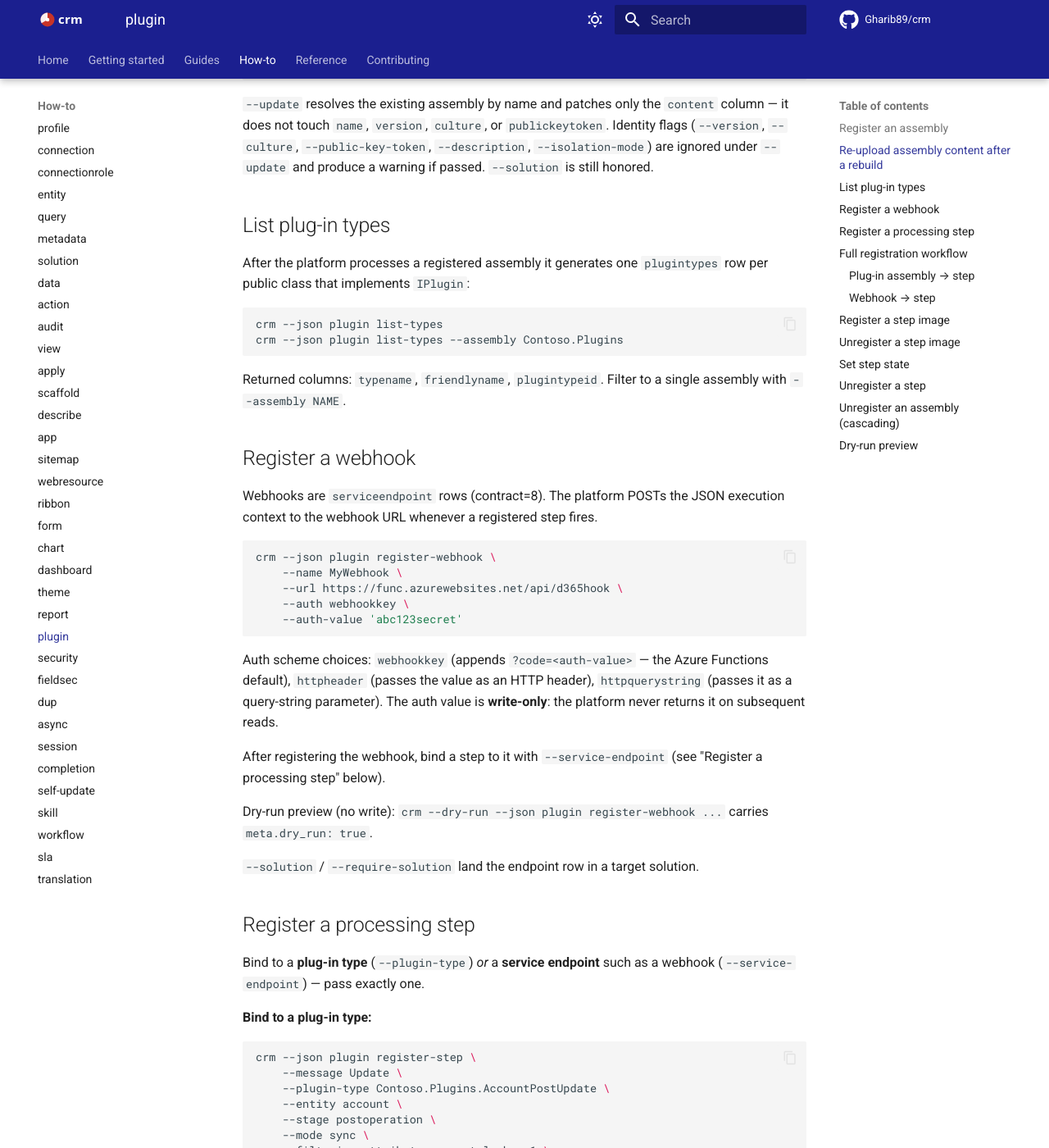
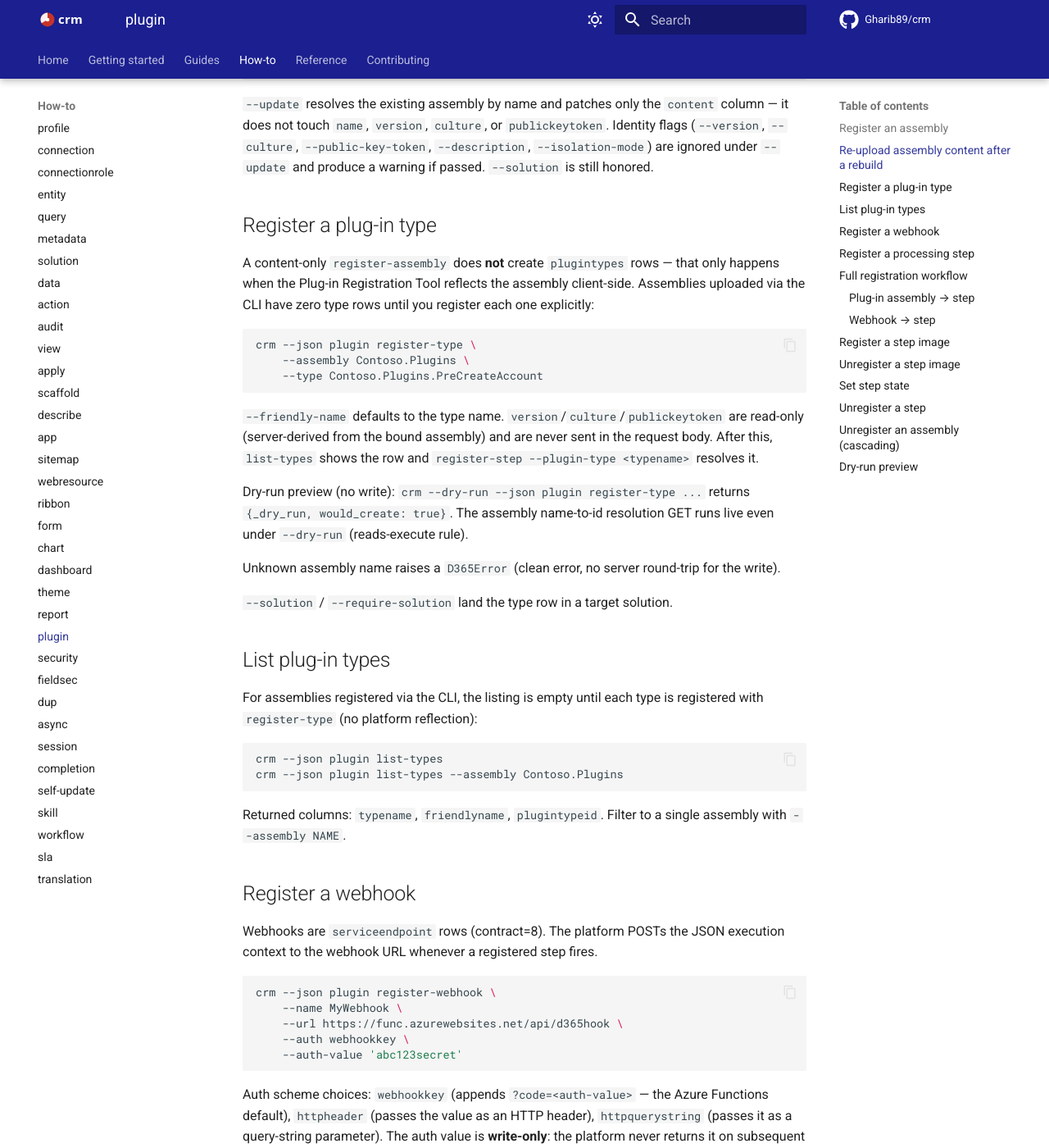
Before and after one commit to Gharib89/crm, an MkDocs documentation site: the page built from docs/how-to/plugin.md, in a window 1280 px wide and 1400 px high, scrolled down 631 px. Shown: the whole window at 82% size. Built offline with MkDocs 1.6.1 and Material for MkDocs 9.7.7, drawn with Linux system fonts in a browser that asks for light colours; comment, search, counter and statistics services are not loaded; some of the changed text lies outside the part shown.

Commit message:
docs(plugin): document register-type; fix auto-created-plugintype claims
Adds a "Register a plug-in type" how-to section (the complete
register-assembly -> register-type -> register-step flow), a register-type
entry to the shipped skill's plugin workflow, and a README mention. Corrects
docs/skill text that wrongly said the platform auto-creates / generates
plugintype rows via reflection — a content-only Web API upload creates none.

Co-Authored-By: Claude Opus 4.8 (1M context) <noreply@anthropic.com>
Claude-Session: https://claude.ai/code/session_011M9L8P7t6MYTRvsnGFeWJ1

````diff
--- a/docs/how-to/plugin.md
+++ b/docs/how-to/plugin.md
@@ -29,10 +29,37 @@ Identity flags (`--version`, `--culture`, `--public-key-token`, `--description`,
 `--isolation-mode`) are ignored under `--update` and produce a warning if passed.
 `--solution` is still honored.
 
+## Register a plug-in type
+
+A content-only `register-assembly` does **not** create `plugintypes` rows — that
+only happens when the Plug-in Registration Tool reflects the assembly client-side.
+Assemblies uploaded via the CLI have zero type rows until you register each one
+explicitly:
+
+```bash
+crm --json plugin register-type \
+    --assembly Contoso.Plugins \
+    --type Contoso.Plugins.PreCreateAccount
+```
+
+`--friendly-name` defaults to the type name. `version`/`culture`/`publickeytoken`
+are read-only (server-derived from the bound assembly) and are never sent in the
+request body. After this, `list-types` shows the row and `register-step
+--plugin-type <typename>` resolves it.
+
+Dry-run preview (no write): `crm --dry-run --json plugin register-type ...`
+returns `{_dry_run, would_create: true}`. The assembly name-to-id resolution GET
+runs live even under `--dry-run` (reads-execute rule).
+
+Unknown assembly name raises a `D365Error` (clean error, no server round-trip
+for the write).
+
+`--solution` / `--require-solution` land the type row in a target solution.
+
 ## List plug-in types
 
-After the platform processes a registered assembly it generates one `plugintypes`
-row per public class that implements `IPlugin`:
+For assemblies registered via the CLI, the listing is empty until each type is
+registered with `register-type` (no platform reflection):
 
 ```bash
 crm --json plugin list-types
@@ -134,8 +161,12 @@ Key points:
 # 1. Upload the assembly
 crm --json plugin register-assembly ./bin/Contoso.Plugins.dll --solution cwx_contoso
 
-# 2. Confirm the platform generated plug-in types
-crm --json plugin list-types --assembly Contoso.Plugins
+# 2. Register each IPlugin class explicitly — the CLI does not reflect the
+#    assembly, so plugintype rows are NOT created automatically.
+crm --json plugin register-type \
+    --assembly Contoso.Plugins \
+    --type Contoso.Plugins.AccountPostUpdate \
+    --solution cwx_contoso
 
 # 3. Register a post-operation sync step on account Update
 crm --json plugin register-step \
@@ -246,6 +277,8 @@ skip confirmation. Accepts either the assembly name or its GUID.
 
 ```bash
 crm --dry-run --json plugin register-assembly ./bin/Contoso.Plugins.dll --solution cwx_contoso
+crm --dry-run --json plugin register-type \
+    --assembly Contoso.Plugins --type Contoso.Plugins.AccountPostUpdate
 crm --dry-run --json plugin register-webhook \
     --name MyWebhook --url https://func.azurewebsites.net/api/d365hook \
     --auth webhookkey --auth-value 'abc123secret'
````
Also changed, not shown: README.md (+1 -1 lines), crm/skills/reference/automation.md (+10 -4 lines).
